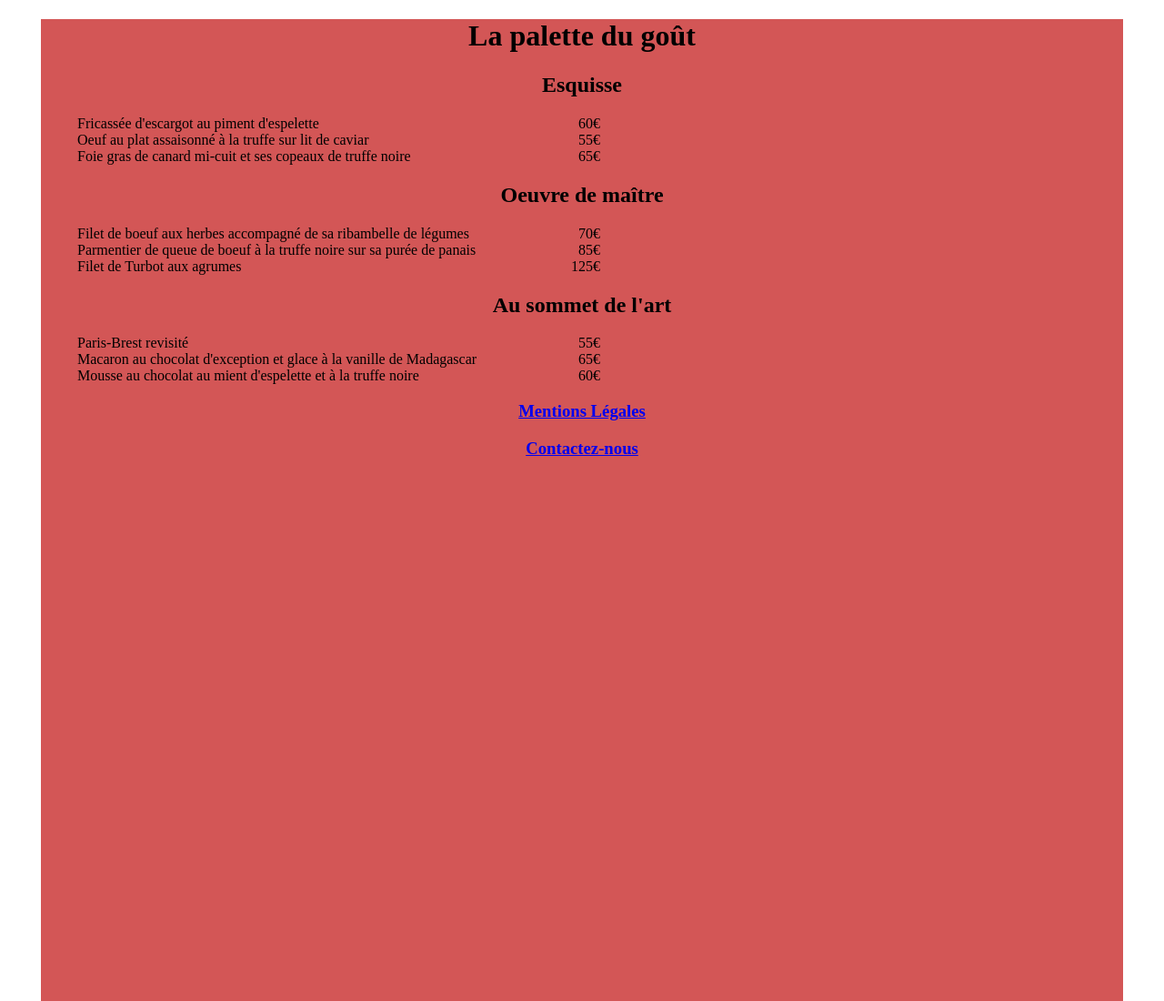
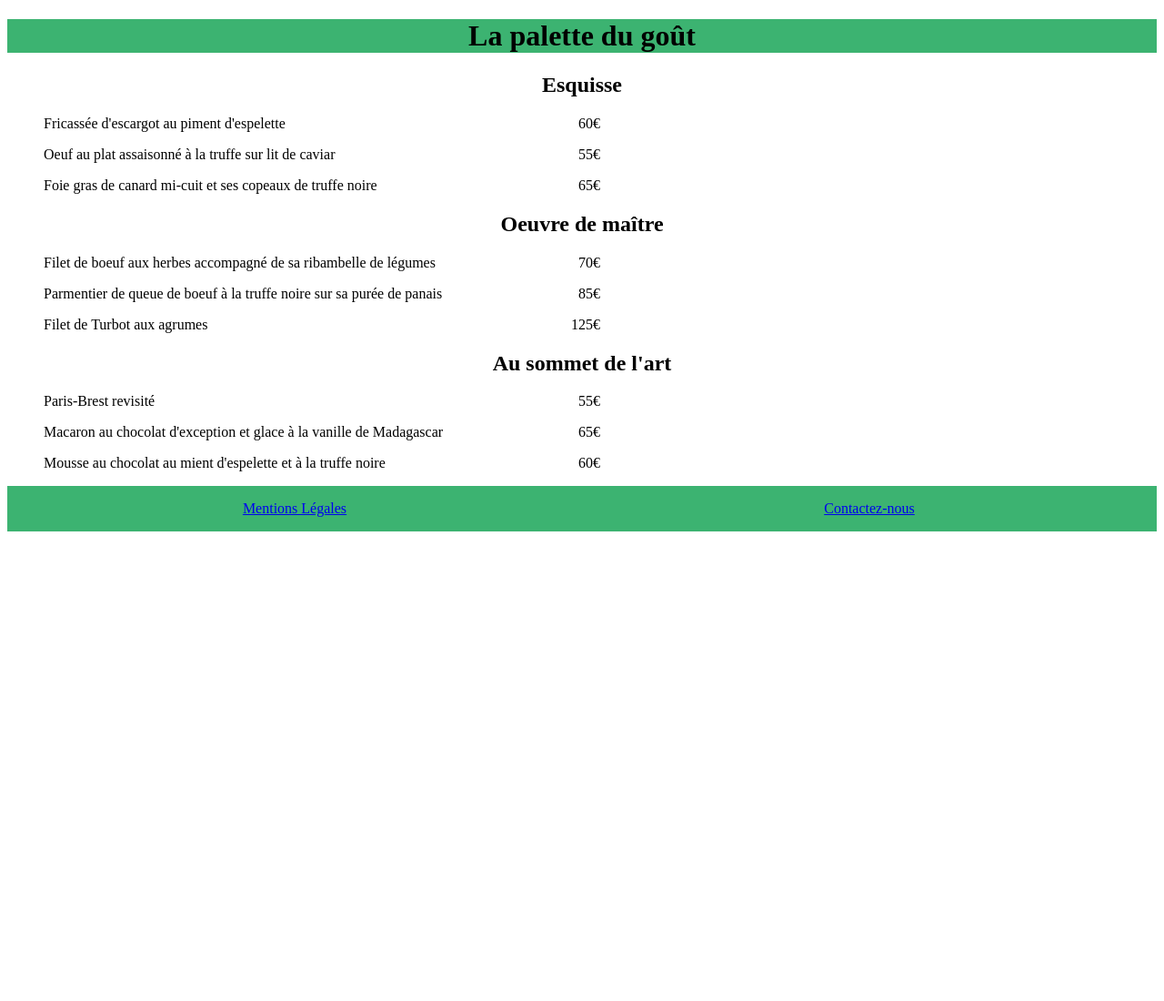
Before and after one commit to tiphl/ProjetP3, a plain HTML site: page palette.html in a window 1280 px wide. Shown: the top 1100 px of the page at 91% size. After the commit the page ends 800 px from the top, so only its background shows below. Drawn offline with Linux system fonts and the light colour scheme.

Commit message:
modifications suite rdv mentor balises, footer

```diff
--- a/all.css
+++ b/all.css
@@ -8,3 +8,8 @@
 @import "global.css";
 @import "content-generic.css";
 @import "content-specific.css";
+
+h1
+{
+    background-color: mediumseagreen;
+}
--- a/base.css
+++ b/base.css
@@ -1,5 +1,28 @@
 /* les styles "de base", notamment pour le texte
 (paragraphes, titres, listes, citations, liens, couleurs, etc.) */
+
+h1
+{
+    text-align: center;
+}
+
+#conteneur
+{
+    display: flex;
+    width: 100%;
+    text-align: center;
+    background-color: mediumseagreen;
+}
+
+#conteneur #mentions
+{
+    width: 50%;
+}
+
+#conteneur #contact
+{
+    width: 50%;
+}
 
 li {
     list-style-type: none;
--- a/content-generic.css
+++ b/content-generic.css
@@ -4,8 +4,6 @@
 #container
 {
 
-    width: 1190px;
-    height: 1684px;
     margin: auto;
     text-align: center;
     margin-bottom: 20px;
--- a/palette.html
+++ b/palette.html
@@ -12,12 +12,12 @@
 </head>
 
 <body>
-    <div id="container">
-        <div id="container_palette">
+    <span id="container">
+        <span id="container_palette">
             <!--ATTENTION ne pas utiliser de Framework pour ce projet-->
             <header>
 
-                <h1>La palette du goût</h1>
+                <h1 class="menu">La palette du goût</h1>
             </header>
             <main>
                 <section id="entree_palette">
@@ -25,28 +25,28 @@
                     <!--liste sans puce-->
                     <ul>
                         <li>
-                            <div class="container_list">
-                                <div class="menu">Fricassée d'escargot au piment d'espelette
-                                </div>
-                                <div class="price">60€
-                                </div>
-                            </div>
+                            <p class="container_list">
+                                <span class="menu">Fricassée d'escargot au piment d'espelette
+                                </span>
+                                <span class="price">60€
+                                </span>
+                            </p>
                         </li>
                         <li>
-                            <div class="container_list">
-                                <div class="menu">Oeuf au plat assaisonné à la truffe sur lit de caviar
-                                </div>
-                                <div class="price">55€
-                                </div>
-                            </div>
+                            <p class="container_list">
+                                <span class="menu">Oeuf au plat assaisonné à la truffe sur lit de caviar
+                                </span>
+                                <span class="price">55€
+                                </span>
+                            </p>
                         </li>
                         <li>
-                            <div class="container_list">
-                                <div class="menu">Foie gras de canard mi-cuit et ses copeaux de truffe noire
-                                </div>
-                                <div class="price">65€
-                                </div>
-                            </div>
+                            <p class="container_list">
+                                <span class="menu">Foie gras de canard mi-cuit et ses copeaux de truffe noire
+                                </span>
+                                <span class="price">65€
+                                </span>
+                            </p>
                         </li>
                     </ul>
                 </section>
@@ -55,28 +55,28 @@
                     <!--liste sans puce-->
                     <ul>
                         <li>
-                            <div class="container_list">
-                                <div class="menu">Filet de boeuf aux herbes accompagné de sa ribambelle de légumes
-                                </div>
-                                <div class="price">70€
-                                </div>
-                            </div>
+                            <p class="container_list">
+                                <span class="menu">Filet de boeuf aux herbes accompagné de sa ribambelle de légumes
+                                </span>
+                                <span class="price">70€
+                                </span>
+                            </p>
                         </li>
                         <li>
-                            <div class="container_list">
-                                <div class="menu">Parmentier de queue de boeuf à la truffe noire sur sa purée de panais
-                                </div>
-                                <div class="price">85€
-                                </div>
-                            </div>
+                            <p class="container_list">
+                                <span class="menu">Parmentier de queue de boeuf à la truffe noire sur sa purée de panais
+                                </span>
+                                <span class="price">85€
+                                </span>
+                            </p>
                         </li>
                         <li>
-                            <div class="container_list">
-                                <div class="menu">Filet de Turbot aux agrumes
-                                </div>
-                                <div class="price">125€
-                                </div>
-                            </div>
+                            <p class="container_list">
+                                <span class="menu">Filet de Turbot aux agrumes
+                                </span>
+                                <span class="price">125€
+                                </span>
+                            </p>
                         </li>
                     </ul>
                 </section>
@@ -85,47 +85,48 @@
                     <!--liste sans puce-->
                     <ul>
                         <li>
-                            <div class="container_list">
-                                <div class="menu">Paris-Brest revisité
-                                </div>
-                                <div class="price">55€
-                                </div>
-                            </div>
+                            <p class="container_list">
+                                <span class="menu">Paris-Brest revisité
+                                </span>
+                                <span class="price">55€
+                                </span>
+                            </p>
                         </li>
                         <li>
-                            <div class="container_list">
-                                <div class="menu">Macaron au chocolat d'exception et glace à la vanille de Madagascar
-                                </div>
-                                <div class="price">65€
-                                </div>
-                            </div>
+                            <p class="container_list">
+                                <span class="menu">Macaron au chocolat d'exception et glace à la vanille de Madagascar
+                                </span>
+                                <span class="price">65€
+                                </span>
+                            </p>
                         </li>
                         <li>
-                            <div class="container_list">
-                                <div class="menu">Mousse au chocolat au mient d'espelette et à la truffe noire
-                                </div>
-                                <div class="price">60€
-                                </div>
-                            </div>
+                            <p class="container_list">
+                                <span class="menu">Mousse au chocolat au mient d'espelette et à la truffe noire
+                                </span>
+                                <span class="price">60€
+                                </span>
+                            </p>
                         </li>
                     </ul>
                 </section>
 
             </main>
-            <footer>
-                <nav>
-                    <div id="mentions">
-                        <h3><a href="html/mentionslegales.html">Mentions Légales</a></h3>
-                        <!--Ouvre sur une page avec mentions légales trouvées sur le net-->
-                    </div>
-                    <div id="contact">
-                        <h3><a href="mailto:tiphainelallier@hotmail.fr">Contactez-nous</a></h3>
-                        <!--mailto-->
-                    </div>
-                </nav>
-            </footer>
-        </div>
+
+        </span>
+    </span>
+</body>
+<footer>
+    <div id="conteneur">
+        <span id="mentions">
+            <p><a href="mentionslegales.html">Mentions Légales</a></p>
+            <!--Ouvre sur une page avec mentions légales trouvées sur le net-->
+        </span>
+        <span id="contact">
+            <p><a href="mailto:tiphainelallier@hotmail.fr">Contactez-nous</a></p>
+            <!--mailto-->
+        </span>
     </div>
-</body>
+</footer>
 
 </html>
```
Also changed, not shown: chic.html (+67 -68 lines), delice.html (+68 -67 lines), index.html (+12 -18 lines), lanote.html (+75 -77 lines), img/menu-1b.png, img/menu-2b.png, img/menu-3b.png, img/menu-4b.png.
